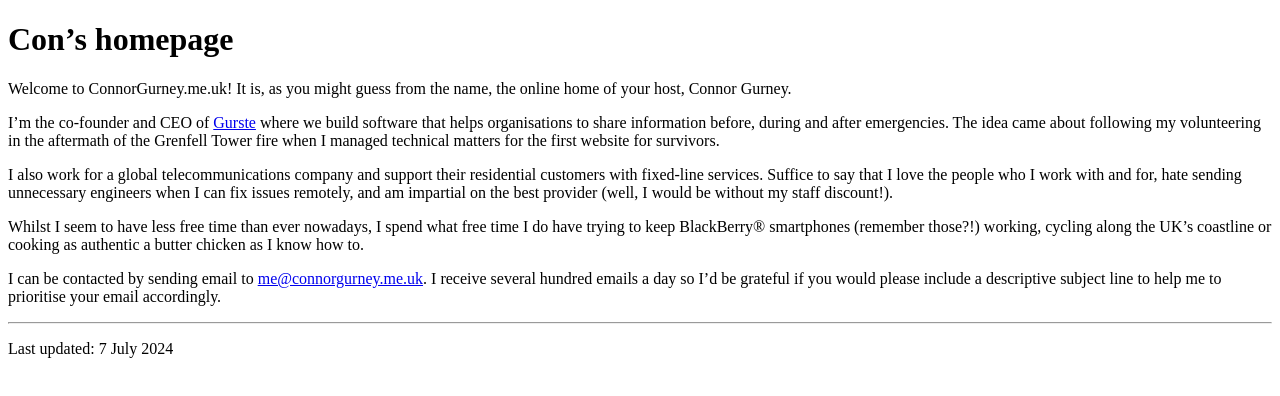
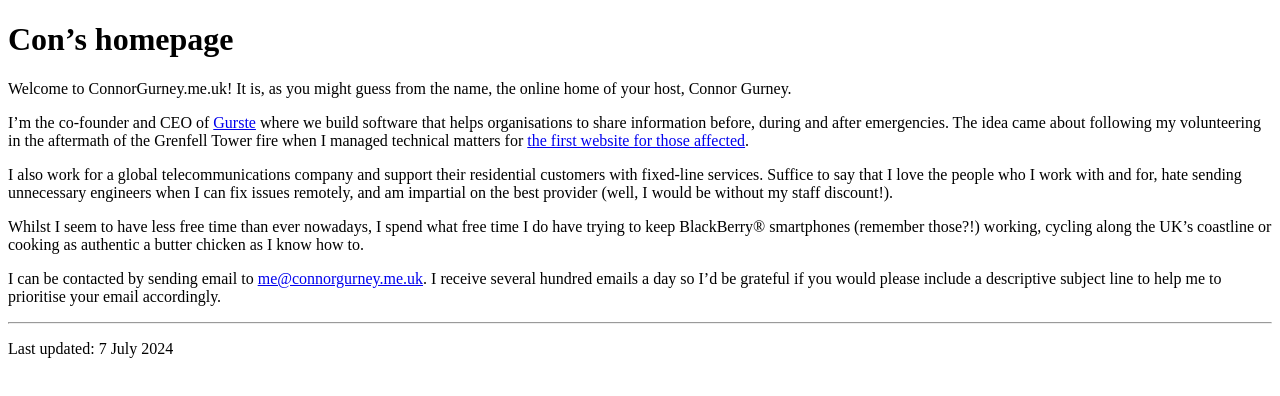
Before and after one commit to connordoner/cgmeuk, a plain HTML site: page content/index.html in a window 1280 px wide. Drawn offline with Linux system fonts and the light colour scheme.

Commit message:
Add link to Grenfell Support website to homepage

```diff
--- a/content/index.html
+++ b/content/index.html
@@ -22,7 +22,8 @@
          that helps organisations to share information before, during and after
          emergencies. The idea came about following my volunteering in the
          aftermath of the Grenfell Tower fire when I managed technical matters
-         for the first website for survivors.</p>
+         for <a href="https://grenfellsupport.wordpress.com">the first website
+         for those affected</a>.</p>
 
       <p>I also work for a global telecommunications company and support their
          residential customers with fixed-line services. Suffice to say that I
```
